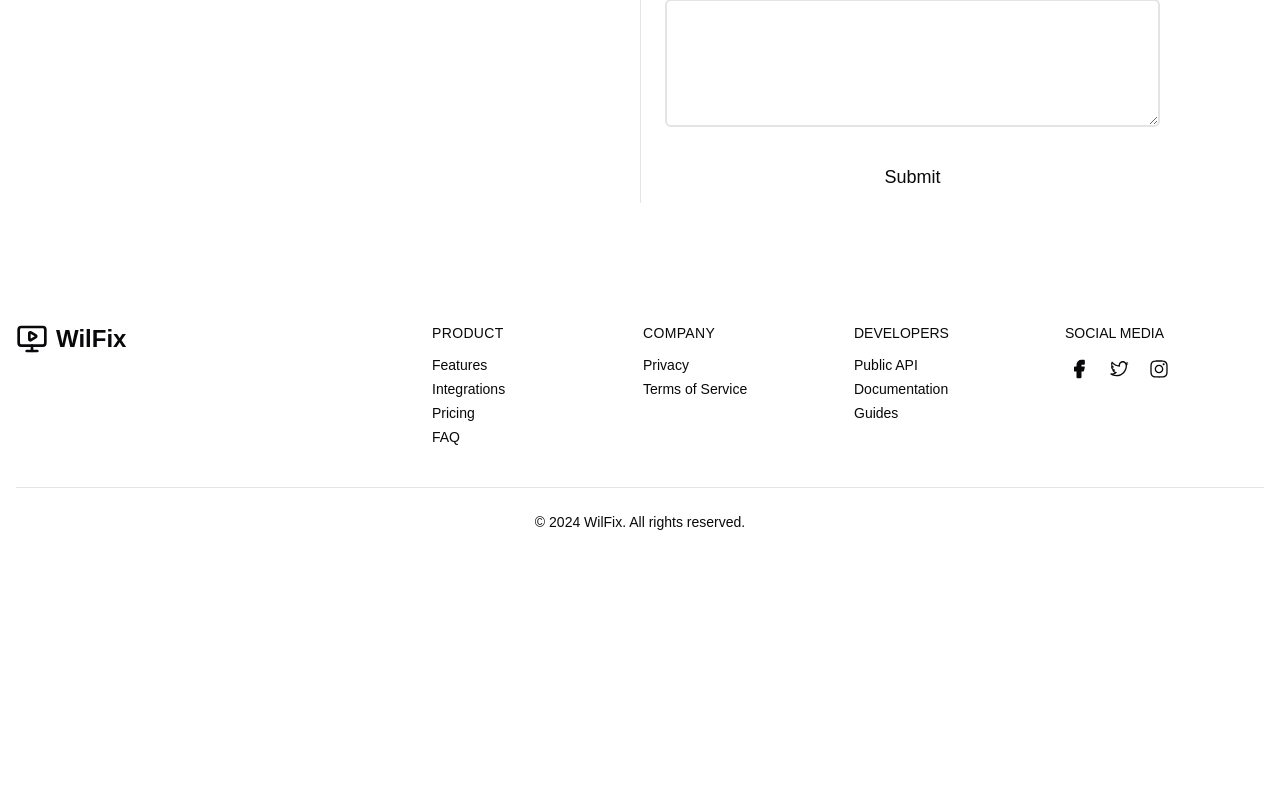
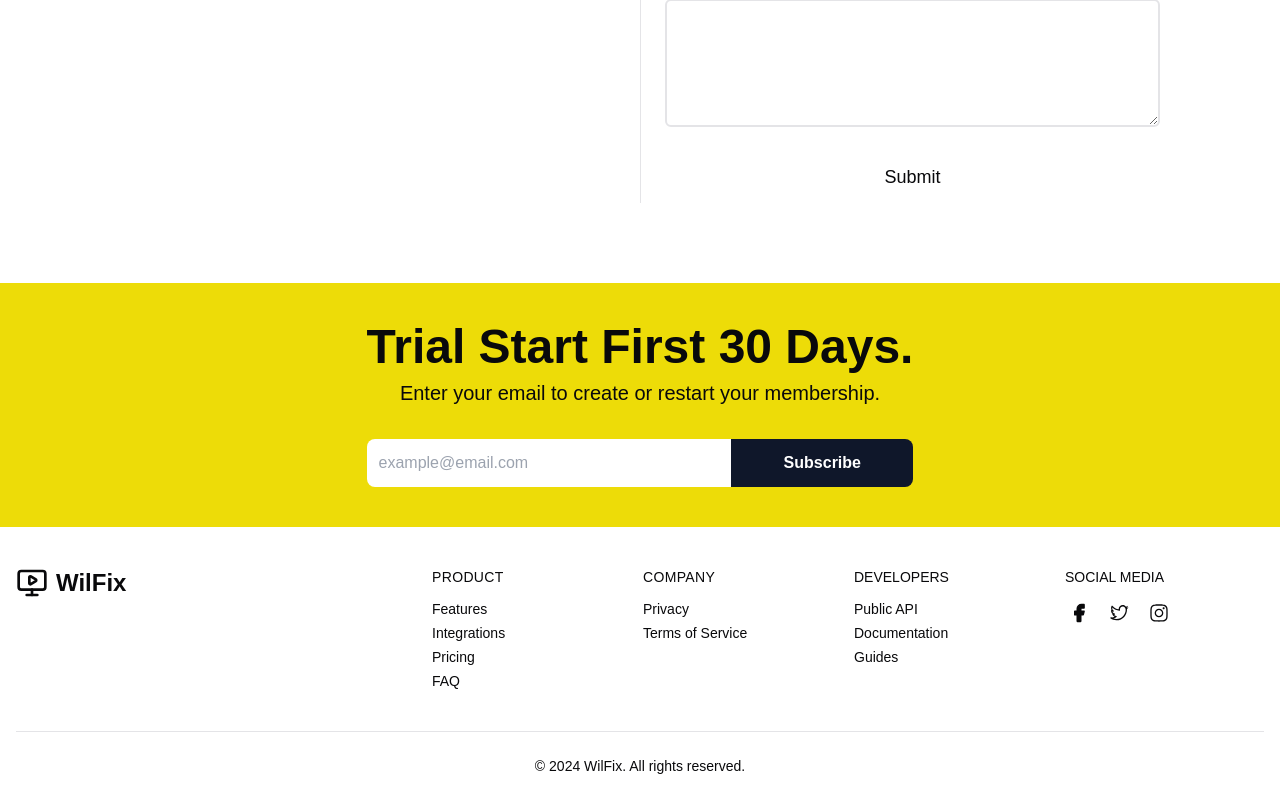
Before and after one commit to mulbahoplanojames/movie_app, a Next.js app: page /contact in a window 1280 px wide. Shown: the part 881-1681 px from the top of the page. Before the commit the page ends 1437 px from the top, so only its background shows below. Built offline with nearby package versions, Linux system fonts and the light colour scheme; no server answers.

Commit message:
Modified some components and added the ContactUsHero

```diff
--- a/src/app/contact/page.tsx
+++ b/src/app/contact/page.tsx
@@ -1,3 +1,4 @@
+import CallToAction from "@/components/CallToAction";
 import ContactUs from "@/components/ContactUs";
 import ContactUsHero from "@/components/ContactUsHero";
 
@@ -6,6 +7,7 @@ const Contact = () => {
     <>
       <ContactUsHero />
       <ContactUs />
+      <CallToAction />
     </>
   );
 };
--- a/src/components/ContactUs.tsx
+++ b/src/components/ContactUs.tsx
@@ -3,7 +3,7 @@ import React from "react";
 const ContactUs = () => {
   return (
     <>
-      <section className="py-20 dark:bg-gray-100 dark:text-gray-900">
+      <section className="py-20 dark:bg-transparent dark:text-white">
         <div className="grid max-w-6xl grid-cols-1 px-6 mx-auto lg:px-8 md:grid-cols-2 md:divide-x">
           <div className="py-6 md:py-0 md:px-6">
             <h1 className="text-4xl font-bold">Get in touch</h1>
```
